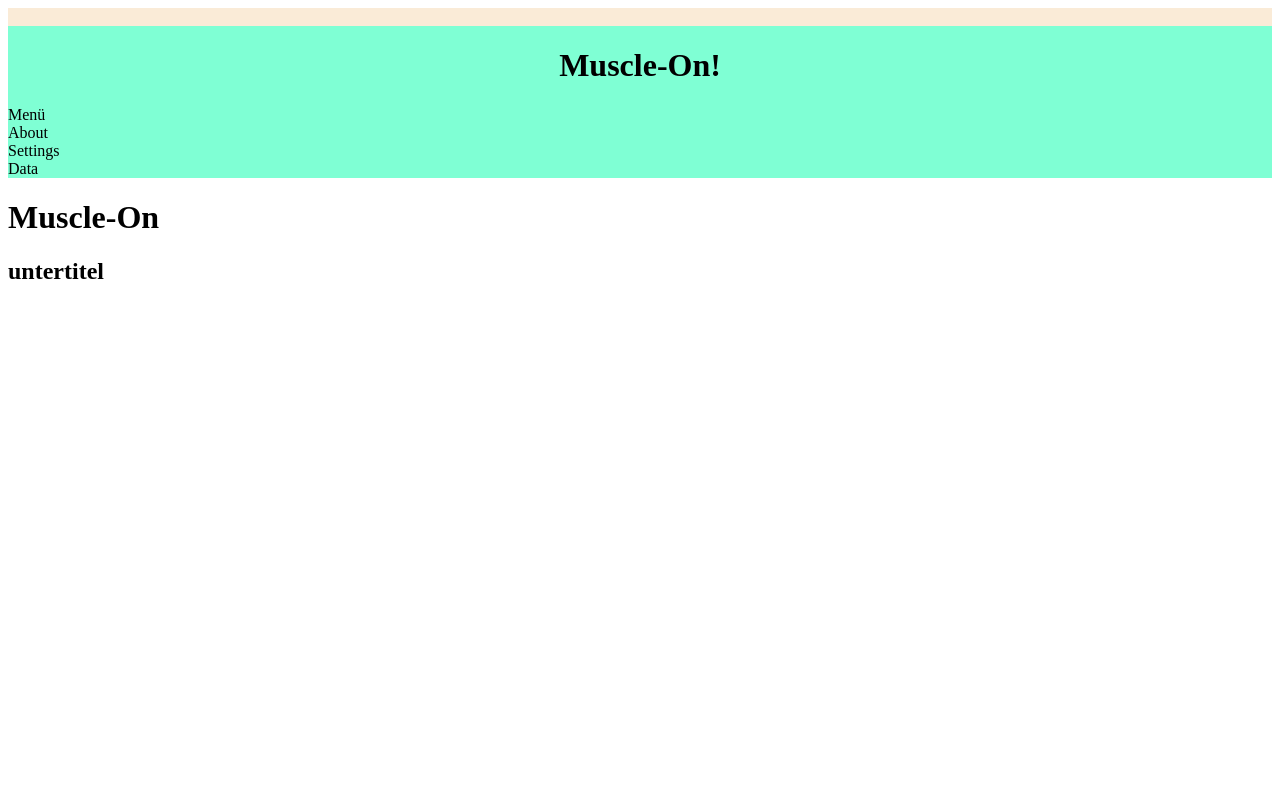
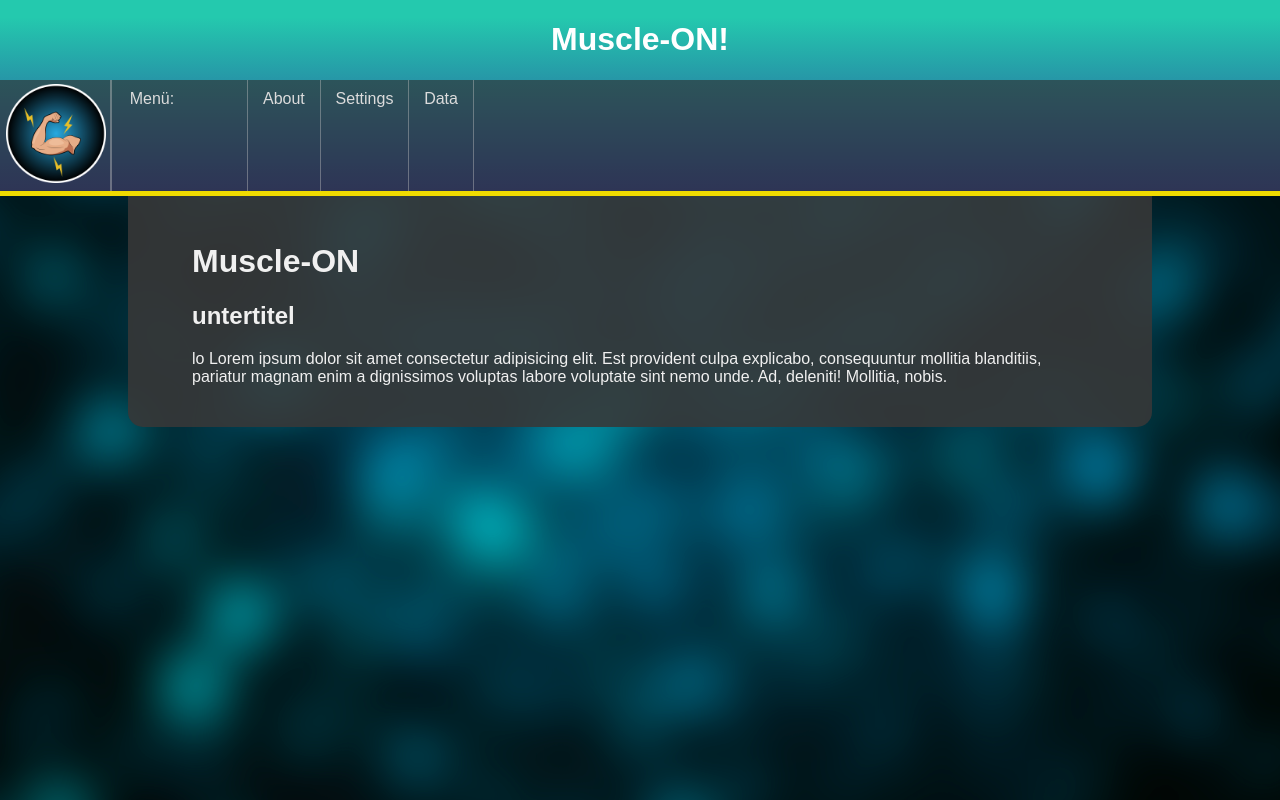
Before and after one commit to BananasHelp20/MuscleOn-Project, a plain HTML site: page Website/frontend/index.html in a window 1280 px wide. Drawn offline with Linux system fonts and the light colour scheme.

Commit message:
designed Website 2h

```diff
--- a/Website/frontend/css/layout.css
+++ b/Website/frontend/css/layout.css
@@ -1,8 +1,41 @@
+* {
+    font-family: Arial, Helvetica, sans-serif;
+}
+
+body, html {
+    margin: 0;
+}
+
+img {
+    width: 100%;
+}
+
+.background {
+    background-image: url(../images/background.jpg);
+    position: fixed;
+    filter: blur(25px) saturate(170%);
+    background-position: center;
+    background-repeat: no-repeat;
+    background-size: cover;
+    width: 100%;
+    height: 100%;
+    left: 0;
+    right: 0;
+    top: 0;
+    bottom: 0;
+    z-index: -1;
+    transform: scale(1.2);
+    /* MUCHO IMPORTANTE beim bluren --> sonst weiße vignette */
+}
+
 header {
     /*Level 1*/
     display: flex;
     flex-direction: column;
     background-color: antiquewhite;
+    margin-bottom: 0;
+    border-bottom: 5px rgb(239, 219, 0) solid;
+    background: linear-gradient(to top,rgba(42, 61, 155, 1) 0%, rgba(36, 201, 174, 1) 91%);
 }
 
 #logoHolder {
@@ -14,51 +47,88 @@ header {
     /*Level 2 - header*/
     display: flex;
     flex-direction: column;
-    background-color: aquamarine;
+    background-color: linear-gradient;
 }
 
 #title {
-    /*Level 3 - actualHeaderHolder*/
+    /*Level3-actualHeaderHolder*/
     width: 100%;
     text-align: center;
+    color: white;
 }
 
 #menuBar {
     /*Level 3 - actualHeaderHolder*/
+    background-color: rgba(49, 49, 49, 0.648);
+    display: flex;
+    flex-direction: row;
+    padding-right: 3%;
+    padding-left: 3%;
+}
 
+#menuLogo {
+    width: 10%;
+    margin-left: -3%;
+    padding: 4px;
 }
 
 #menuTitle {
     /*Level 4 - menuBar [ALSO menuObject]*/
+    width: 10%;
+    padding-left: 1.5%;
+    padding-right: 1.5%;
+    padding-bottom: 10px;
+    padding-top: 10px;
+    border-left: 1px solid rgba(193, 193, 193, 0.42);
+}
 
+#menuOptionBar {
+    /*Level 4 - menuBar [ALSO menuObject]*/
+    display: flex;
+    flex-direction: row;
+    width: 100%;
+}
+
+.menuObject {
+    /*Level5-menuOptionBar[BOTHmenuTitleandmenuOption]*/
+    border-right: 1px solid rgba(193, 193, 193, 0.42);
+    color: rgb(220, 220, 220);
 }
 
 .menuOption {
-    /*Level 4 - menuBar [ALSO menuObject]*/
-
+    /*Level 5 - menuOption Bar AND Level 4 - menuBar*/
+    padding-left: 1.5%;
+    padding-right: 1.5%;
+    padding-bottom: 10px;
+    padding-top: 10px;
 }
 
-.menuObject {
-    /*Level 4 - menuBar [BOTH menuTitle and menuOption]*/
-
+.siteBody {
+    /*Level1*/
+    background-color: rgba(56, 56, 56, 0.884);
+    color: rgb(240, 240, 240);
+    padding-left: 5%;
+    padding-right: 5%;
+    padding-top: 2%;
+    padding-bottom: 2%;
+    margin-top: 0;
+    margin-left: 10%;
+    margin-right: 10%;
+    border-bottom-left-radius: 15px;
+    border-bottom-right-radius: 15px;
 }
 
-siteBody {
-    /*Level 1*/
-
-}
-
-siteBody h1 {
+.siteBody h1 {
     /*Level 2 - siteBody*/
 
 }
 
-siteBody h2 {
+.siteBody h2 {
     /*Level 2 - siteBody*/
 
 }
 
-siteBody p {
+.siteBody p {
     /*Level 2 - siteBody*/
 
 }
--- a/Website/frontend/index.html
+++ b/Website/frontend/index.html
@@ -10,15 +10,18 @@
 <body>
     <header>
         <div id="logoHolder">
-            <img src="" alt="">
+
         </div>
         <div id="actualHeaderHolder">
             <div id="title">
-                <h1>Muscle-On!</h1>
+                <h1>Muscle-ON!</h1>
             </div>
             <div id="menuBar">
+                <div id="menuLogo" class="menuObject">
+                    <img src="./images/logo.png" alt="">
+                </div>
                 <div id="menuTitle" class="menuObject">
-                    Menü
+                    Menü:
                 </div>
                 <div id="menuOptionBar">
                     <div class="menuObject menuOption">
@@ -27,19 +30,21 @@
                     <div class="menuObject menuOption">
                         Settings
                     </div>
-                    <div class="menuObject, menuOption">
+                    <div class="menuObject menuOption">
                         Data
                     </div>
                 </div>
             </div>
         </div>
     </header>
-    <siteBody>
-        <h1>Muscle-On</h1>
+    <div class="siteBody">
+        <h1>Muscle-ON</h1>
         <h2>untertitel</h2>
         <p>
-
+            lo
+            Lorem ipsum dolor sit amet consectetur adipisicing elit. Est provident culpa explicabo, consequuntur mollitia blanditiis, pariatur magnam enim a dignissimos voluptas labore voluptate sint nemo unde. Ad, deleniti! Mollitia, nobis.
         </p>
-    </siteBody>
+    </div>
+    <div class="background"></div>
 </body>
 </html>
```
Also changed, not shown: Website/frontend/images/background.jpg (added), Website/frontend/images/logo.png (added).
